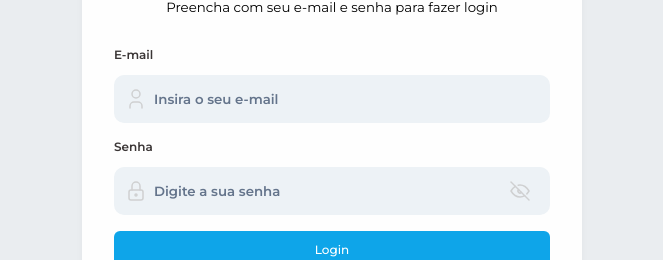
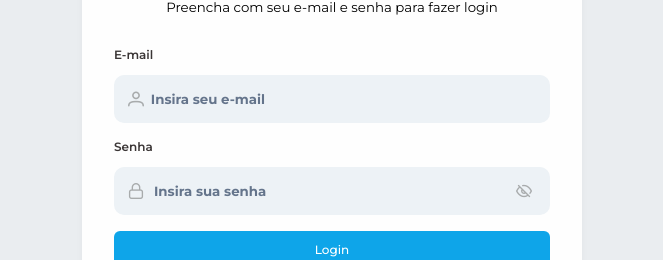
Before and after one commit to alalan55/chat-app-front, a Vue app: page / in a window 1280 px wide. Shown: the part 260-520 px from the top of the page, without its empty margins (308-971 px from the left). Built offline with nearby package versions, Linux system fonts and the light colour scheme.

Commit message:
Insere novo input na tela de login

```diff
--- /dev/null
+++ b/src/components/atoms/TheInput.vue
@@ -0,0 +1,90 @@
+<script setup>
+import { computed } from "vue";
+const props = defineProps({
+  placeholder: { type: String, default: null },
+  iconRight: { type: String, default: null },
+  iconLeft: { type: String, default: null },
+  type: { type: String, default: "text" },
+});
+
+const model = defineModel();
+
+const inputStyle = computed(() => {
+  let style = { padding: "1rem 25px 1rem 1rem" };
+
+  if (props.iconRight) {
+    style.padding = "1rem 2.5rem 1rem 1rem";
+  }
+
+  if (props.iconLeft) {
+    style.padding = "1rem 25px 1rem 2.3rem";
+  }
+
+  if (props.iconRight && props.iconLeft) {
+    style.padding = "1rem 2.5rem 1rem 2.5rem";
+  }
+
+  return style;
+});
+</script>
+
+<template>
+  <div class="inpt-component">
+    <i
+      v-if="props.iconLeft"
+      :class="props.iconLeft"
+      class="inpt-component__left-icon"
+    ></i>
+
+    <input
+      v-model="model"
+      :type="props.type"
+      :style="inputStyle"
+      :placeholder="props.placeholder"
+    />
+
+    <i
+      v-if="props.iconRight"
+      :class="props.iconRight"
+      class="inpt-component__right-icon"
+      @click="$emit('right-icon-click')"
+    ></i>
+  </div>
+</template>
+
+<style lang="scss" scoped>
+.inpt-component {
+  position: relative;
+
+  i {
+    position: absolute;
+    top: 50%;
+    color: #a8abac;
+  }
+
+  &__right-icon {
+    right: 10px;
+
+    transform: translate(-50%, -50%);
+    cursor: pointer;
+  }
+  &__left-icon {
+    left: 22px;
+    transform: translate(-50%, -50%);
+  }
+
+  input {
+    width: 100%;
+    border-radius: 10px;
+    border: none;
+    background: #edf2f6;
+    // padding: 1rem 25px 1rem 2.5rem;
+    font-weight: 600;
+    color: #3f3f3f;
+    font-weight: 700;
+    &:focus {
+      outline: none;
+    }
+  }
+}
+</style>
--- a/src/components/templates/loginTemplate.vue
+++ b/src/components/templates/loginTemplate.vue
@@ -5,6 +5,7 @@ import { useUserStore } from "@/stores/user";
 import { useToast } from "primevue/usetoast";
 import http from "@/services/axios";
 import Button from "primevue/button";
+import TheInput from "../atoms/TheInput.vue";
 
 const form = reactive({ email: "", password: "" });
 const loading = ref(false);
@@ -46,10 +47,6 @@ const login = async () => {
     <Toast />
     <div class="login__card">
       <div class="login__card__header">
-        <!-- <figure>
-          <img src="/img/logo.png" alt="Logo" />
-        </figure> -->
-
         <strong>CHATAPP</strong>
         <small>Preencha com seu e-mail e senha para fazer login</small>
       </div>
@@ -57,31 +54,24 @@ const login = async () => {
       <form @submit.prevent class="login__card__body">
         <label>
           E-mail
-          <div>
-            <figure class="left-image">
-              <img src="/icons/user-icon.svg" alt="Ícone de usuário" />
-            </figure>
-            <input v-model="form.email" type="text" placeholder="Insira o seu e-mail" />
-          </div>
+          <TheInput
+            v-model="form.email"
+            placeholder="Insira seu e-mail"
+            :icon-left="'pi pi-user'"
+            style="margin-top: .8rem"
+          />
         </label>
         <label>
           Senha
-          <div>
-            <figure class="left-image">
-              <img src="/icons/lock-icon.svg" alt="Ícone de cadeado" />
-            </figure>
-            <input
-              v-model="form.password"
-              :type="`${!showMessage ? 'password' : 'text'}`"
-              placeholder="Digite a sua senha"
-            />
-            <figure class="right-image" @click="showMessage = !showMessage">
-              <img
-                :src="`/icons/${!showMessage ? 'eye-off-icon' : 'eye-open-icon'}.svg`"
-                alt="Ícone de usuário"
-              />
-            </figure>
-          </div>
+          <TheInput
+            v-model="form.password"
+            :icon-left="'pi pi-lock'"
+            :icon-right="!showMessage ? 'pi pi-eye-slash' : 'pi pi-eye'"
+            :type="`${!showMessage ? 'password' : 'text'}`"
+            style="margin-top: .8rem"
+            placeholder="Insira sua senha"
+            @right-icon-click="showMessage = !showMessage"
+          />
         </label>
         <Button
           :disabled="loading"
@@ -296,66 +286,6 @@ const login = async () => {
         color: #3a3535;
       }
 
-      div {
-        position: relative;
-        padding: 0 !important;
-        margin-top: 0.8rem;
-
-        .left-image {
-          position: absolute;
-          width: 30px;
-          height: 30px;
-          top: 50%;
-          left: 22px;
-
-          transform: translate(-50%, -50%);
-          display: flex;
-          align-items: center;
-          justify-content: center;
-          transition: 0.3s ease;
-
-          img {
-            width: 80%;
-            height: 80%;
-            object-fit: contain;
-          }
-        }
-        .right-image {
-          position: absolute;
-          width: 30px;
-          height: 30px;
-          top: 50%;
-          right: 0;
-          transform: translate(-50%, -50%);
-          display: flex;
-          align-items: center;
-          justify-content: center;
-          cursor: pointer;
-
-          img {
-            width: 80%;
-            height: 80%;
-            object-fit: contain;
-          }
-        }
-        input {
-          width: 100%;
-          border-radius: 10px;
-          border: none;
-          background: #edf2f6;
-          flex: 3;
-          padding: 1rem 25px 1rem 2.5rem;
-          font-weight: 600;
-          color: #3f3f3f;
-          &:focus {
-            outline: none;
-          }
-
-          // @media(max-width: 750px){
-          //   padding: 1rem 2.4rem;
-          // }
-        }
-      }
       button {
         width: 30%;
         margin: 0 auto;
```
